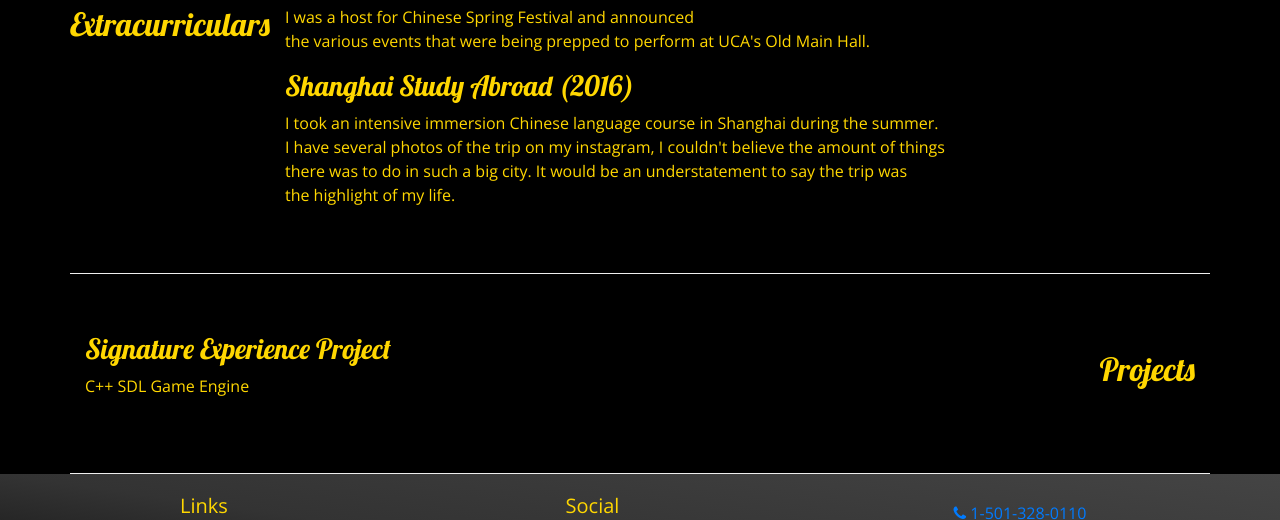
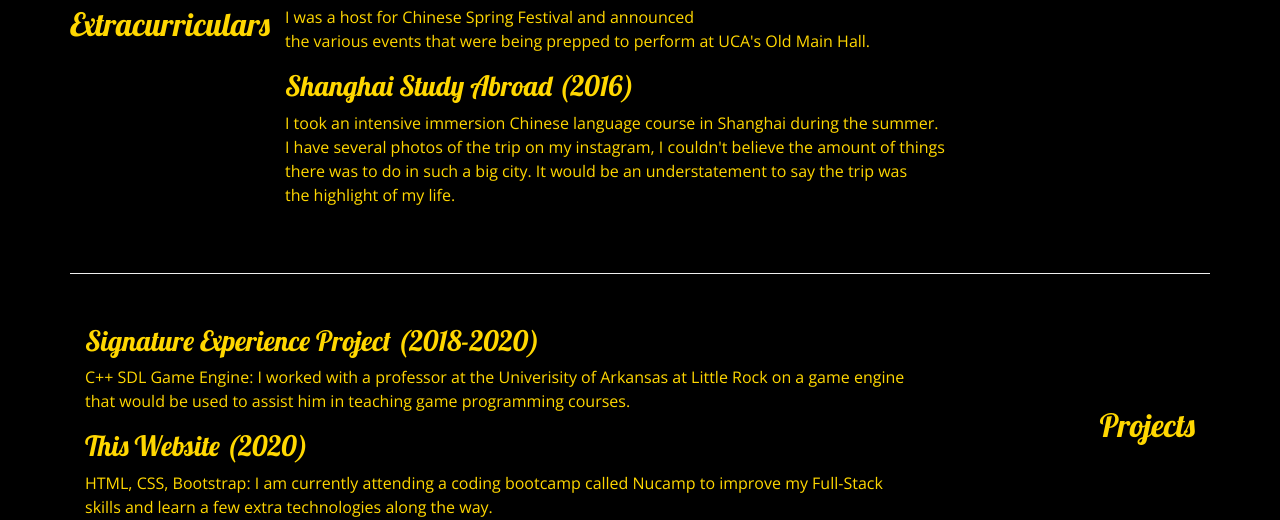
Before and after one commit to jxcarlat/Portfolio_Website, a website: page index.html in a window 1280 px wide. Shown: the part 890-1410 px from the top of the page. Drawn offline with nearby package versions, Linux system fonts and the light colour scheme.

Commit message:
Finished Homepage

```diff
--- a/index.html
+++ b/index.html
@@ -105,8 +105,16 @@
                 <h2 class="text-sm-right">Projects</h2>
             </div>
             <div class="col">
-                <h3>Signature Experience Project</h3>
-                <p class="d-none d-sm-block">C++ SDL Game Engine</p>
+                <h3>Signature Experience Project (2018-2020)</h3>
+                <p class="d-none d-sm-block">C++ SDL Game Engine: I worked with a professor
+                    at the Univerisity of Arkansas at Little Rock on a game engine that would
+                    be used to assist him in teaching game programming courses.
+                </p>
+                <h3>This Website (2020)</h3>
+                <p class="d-none d-sm-block">HTML, CSS, Bootstrap: I am currently attending
+                    a coding bootcamp called Nucamp to improve my Full-Stack skills and learn a few
+                    extra technologies along the way.
+                </p>
             </div>
         </div>
     </div>
```
